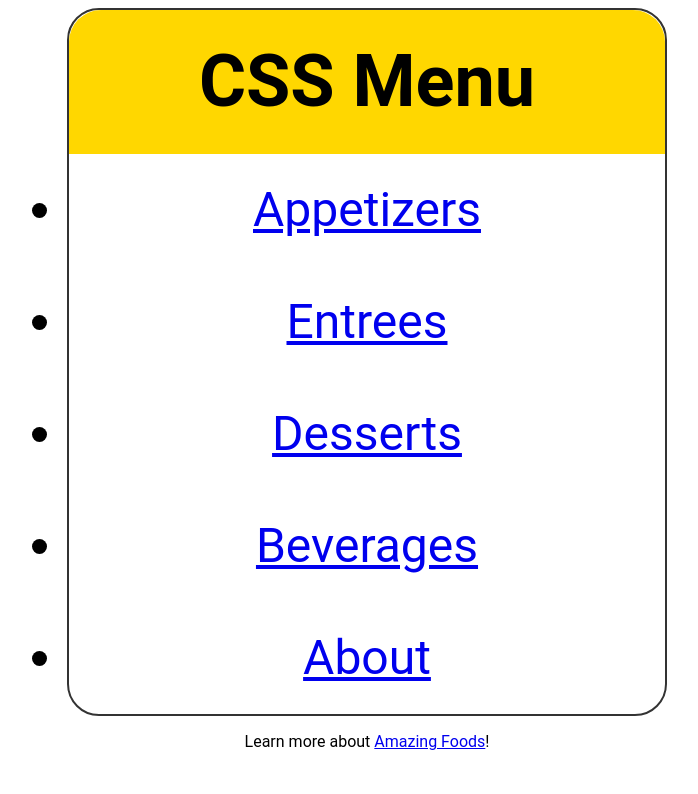
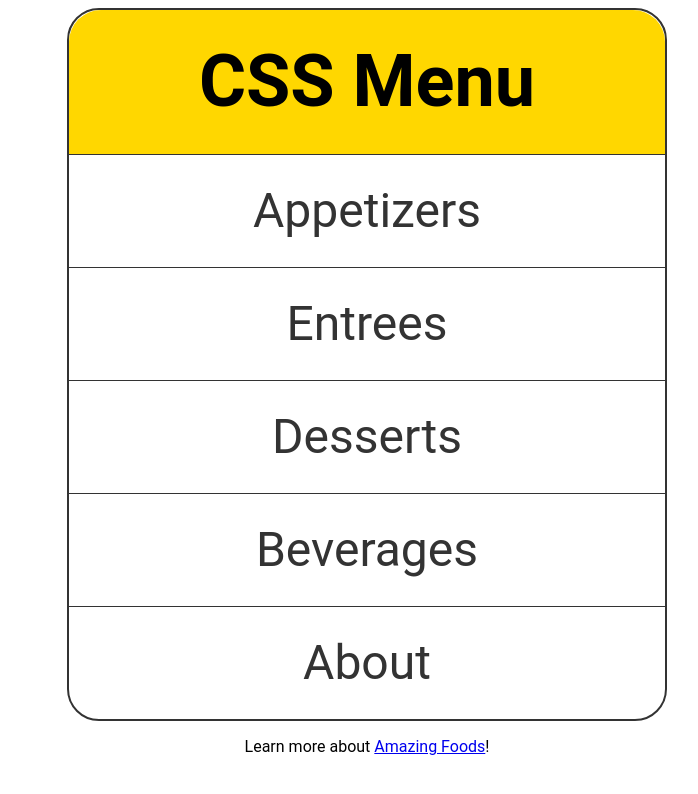
Before and after one commit to JackyWuCoder/CSS-Menu, a plain HTML site: page index.html in a window 1280 px wide. Shown: the whole page, without its empty margins (273-971 px from the left). Drawn offline with Linux system fonts and the light colour scheme.

Commit message:
Styling List Items
1) display: block, changes the list item anchor element from a line element into a block element. This allows for a background color change to expand further as a block element takes up the entire width of its parent.

```diff
--- a/css/style.css
+++ b/css/style.css
@@ -26,3 +26,28 @@ h2 {
   background: gold;
   border-radius: 2rem 2rem 0 0;
 }
+
+ul {
+  list-style-type: none;
+}
+
+li {
+  border-top: 1px solid #333;
+}
+
+li a {
+  display: block;
+}
+
+li a,
+li a:visited {
+  text-decoration: none;
+  color: #333;
+}
+
+li a:hover,
+li a:focus {
+  background: #333;
+  color: whitesmoke;
+  cursor: pointer;
+}
```
Lines whose indentation alone changed are shown as unchanged.
